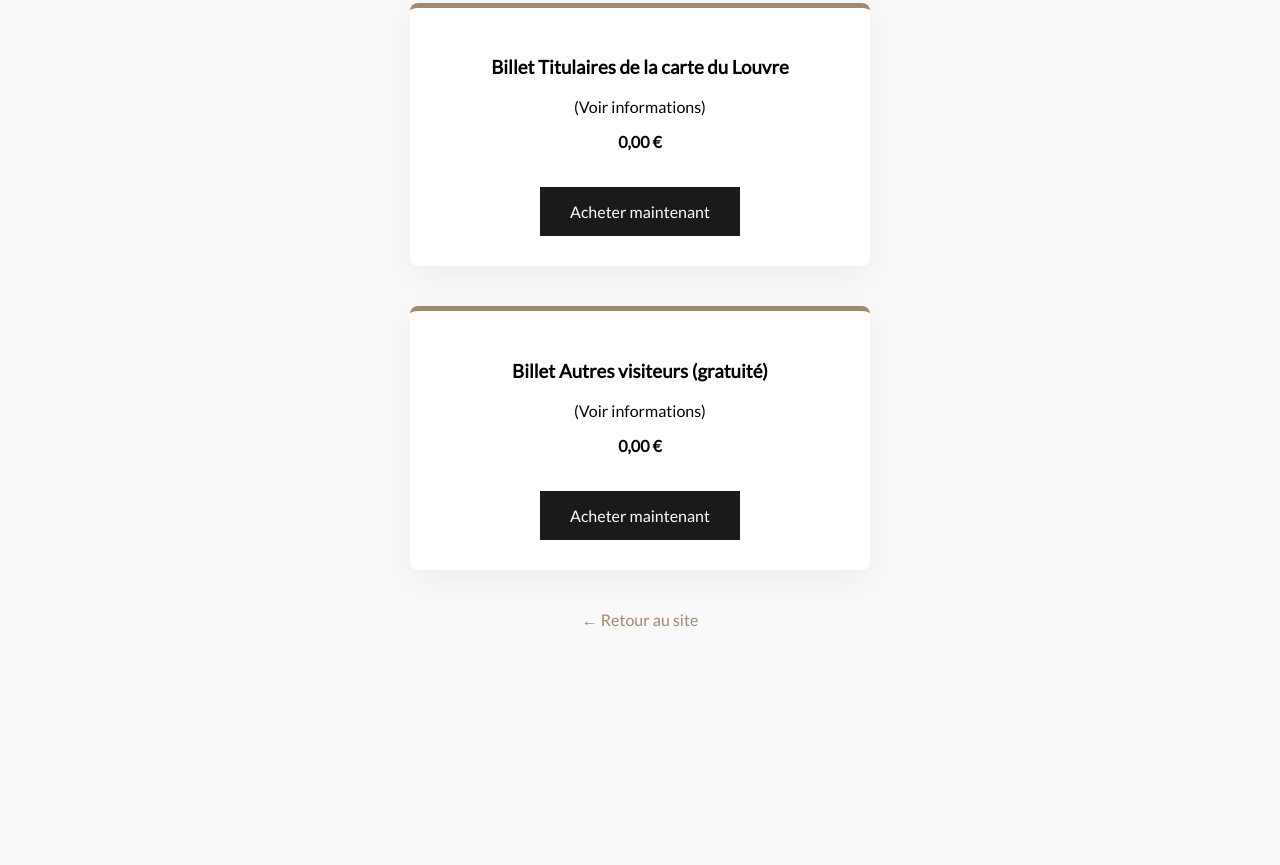
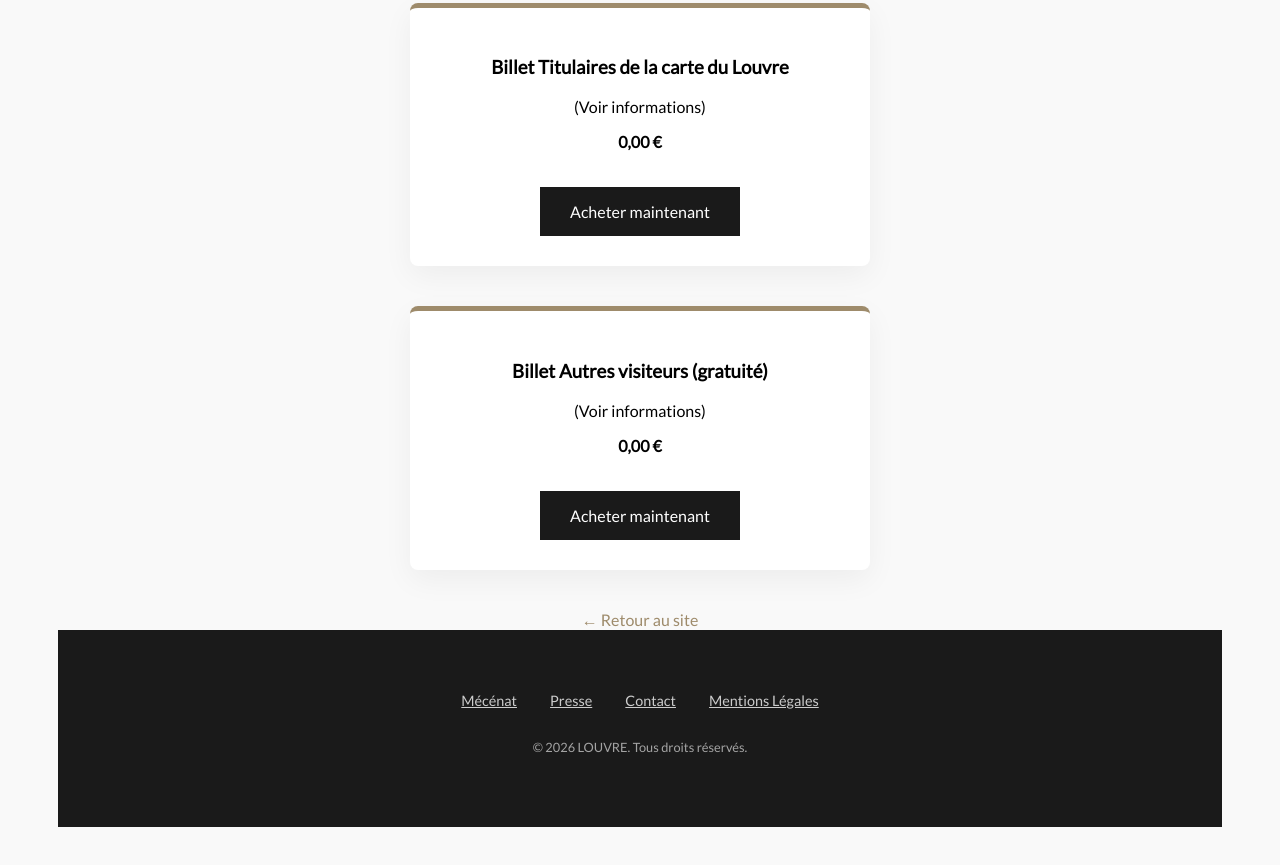
Before and after one commit to cacatoesse/ChatBot-Louvre, a plain HTML site: page public/billetterie.html in a window 1280 px wide. Shown: the part 1139-2004 px from the top of the page. Before the commit the page ends 1827 px from the top, so only its background shows below. Drawn offline with nearby package versions, Linux system fonts and the light colour scheme.

Commit message:
ajout footer

```diff
--- a/public/billetterie.html
+++ b/public/billetterie.html
@@ -66,6 +66,25 @@
             color: #1a1a1a;
         }
         .logo { font-family: var(--font-serif); font-size: 1.5rem; letter-spacing: 2px; text-transform: uppercase; }
+        /* --- 7. FOOTER --- */
+        footer {
+            background: var(--text-color);
+            color: var(--white);
+            padding: 60px 20px;
+            text-align: center;
+        }
+
+        .footer-links { margin-bottom: 30px; }
+        .footer-links a { color: #ccc; margin: 0 15px; font-size: 0.9rem; }
+        .copyright { font-size: 0.8rem; opacity: 0.6; }
+
+        /* MOBILE RESPONSIVE */
+        @media (max-width: 768px) {
+            .hero h1 { font-size: 2.5rem; }
+            .nav-container { flex-direction: column; gap: 20px; }
+            nav ul { gap: 20px; font-size: 0.8rem; }
+            .infos-container { flex-direction: column; }
+        }
     </style>
 </head>
 <body>
@@ -116,6 +135,16 @@
 
     <a href="index.html" class="back-link">← Retour au site</a>
 
+    <footer>
+        <div class="footer-links">
+            <a href="#">Mécénat</a>
+            <a href="#">Presse</a>
+            <a href="#">Contact</a>
+            <a href="#">Mentions Légales</a>
+        </div>
+        <p class="copyright">&copy; 2026 LOUVRE. Tous droits réservés.</p>
+    </footer>
+
     <div id="chatbot"></div>
 
     <script src="/public/chatbot.js"></script>
```
Also changed, not shown: public/accessibilite.html (+28 -1 lines), public/collection.html (+28 -0 lines), public/exposition.html (+28 -0 lines), public/horaires.html (+28 -2 lines), public/plan.html (+30 -1 lines).
